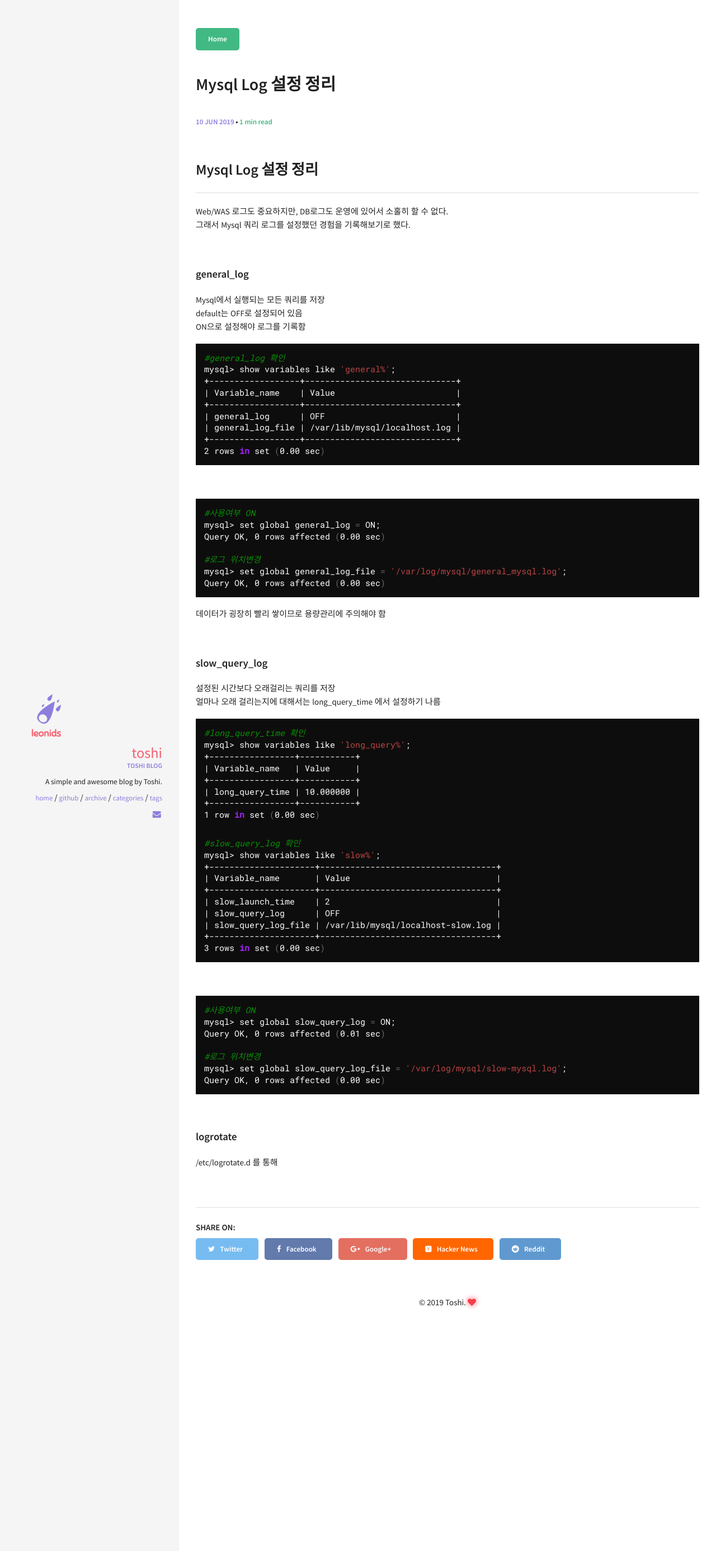
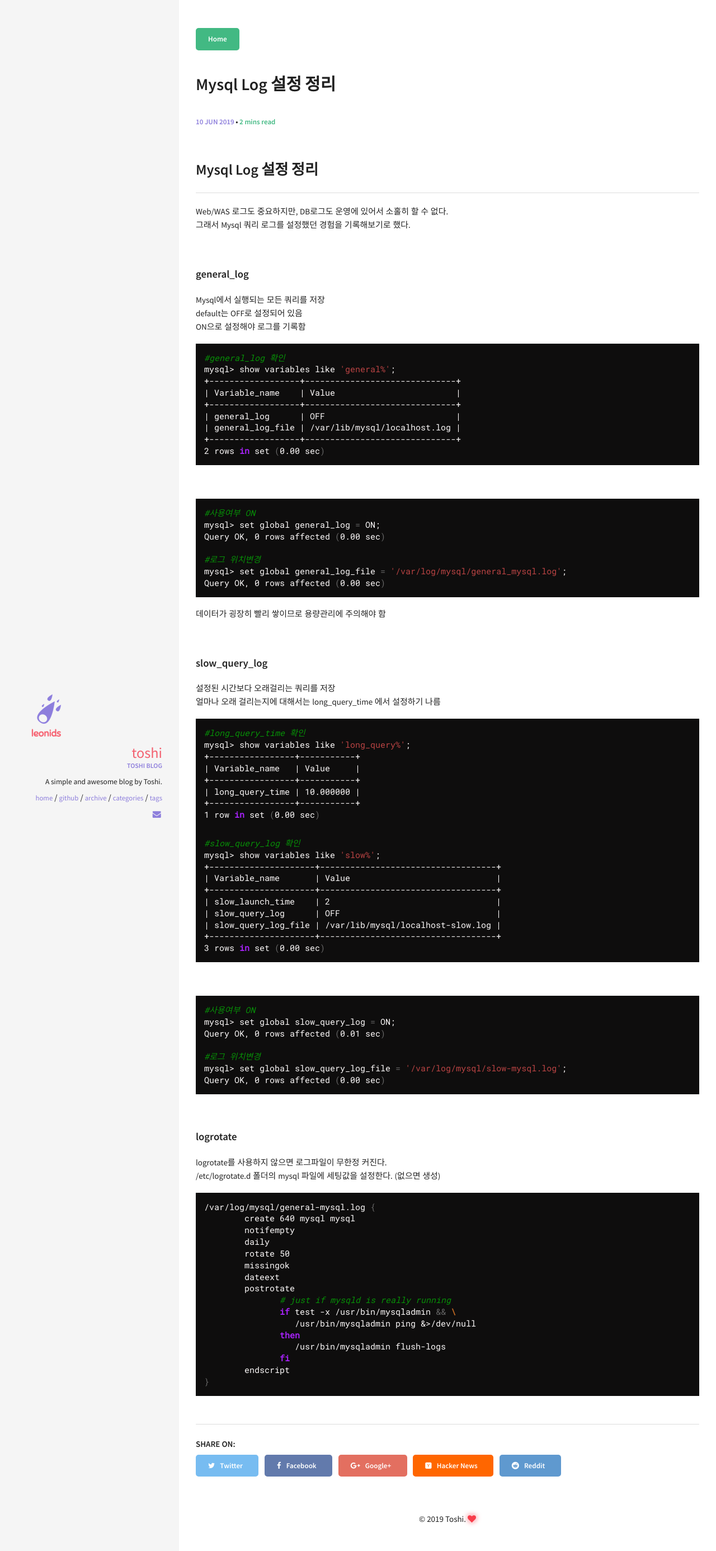
Before and after one commit to toshi15shkim/toshi15shkim.github.io, a Jekyll site: the page built from _posts/2019-06-10-db-mysql-log.md, in a window 1280 px wide. Shown: the whole page at 56% size. Built offline with Jekyll 4.4.1, drawn with Linux system fonts in a browser that asks for light colours.

Commit message:
2019-06-10-db-mysql-log.md complete

````diff
--- a/_posts/2019-06-10-db-mysql-log.md
+++ b/_posts/2019-06-10-db-mysql-log.md
@@ -86,4 +86,23 @@ Query OK, 0 rows affected (0.00 sec)
 <br/>
 
 #### logrotate
-/etc/logrotate.d 를 통해
+logrotate를 사용하지 않으면 로그파일이 무한정 커진다.
+/etc/logrotate.d 폴더의 mysql 파일에 세팅값을 설정한다. (없으면 생성)
+```bash
+/var/log/mysql/general-mysql.log {
+        create 640 mysql mysql
+        notifempty
+        daily
+        rotate 50
+        missingok
+        dateext
+        postrotate
+               # just if mysqld is really running
+               if test -x /usr/bin/mysqladmin && \
+                  /usr/bin/mysqladmin ping &>/dev/null
+               then
+                  /usr/bin/mysqladmin flush-logs
+               fi
+        endscript
+}
+```
````
Also changed, not shown: _posts/2019-06-07-db-docker-mysql.md (+1 -1 lines).
